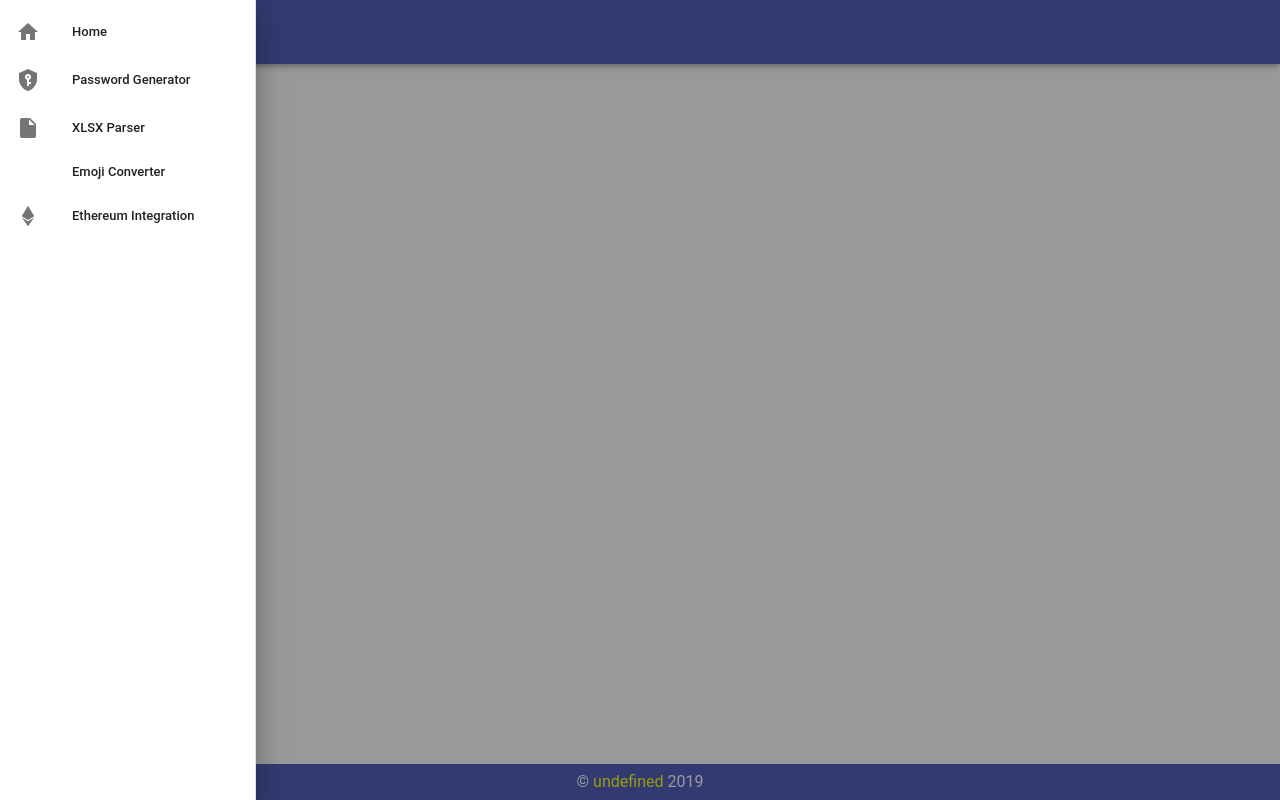
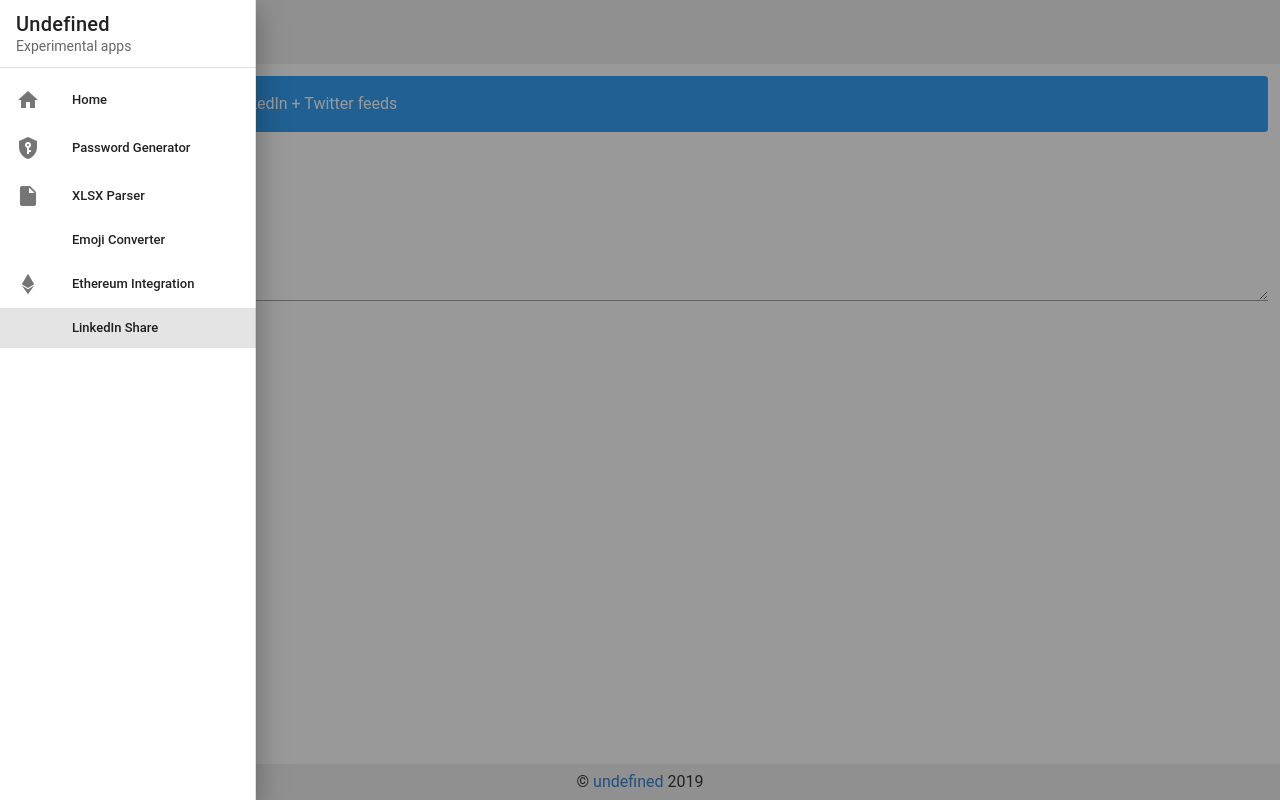
Before and after one commit to yohanesgultom/lab, a Vue app: page /linkedIn in a window 1280 px wide. Both pictures are taken after a click on the button 28 px from the left and 32 px from the top of the page. Built offline with nearby package versions, Linux system fonts and the light colour scheme.

Commit message:
add linkedin share

```diff
--- a/src/App.vue
+++ b/src/App.vue
@@ -1,6 +1,17 @@
 <template>
   <v-app id="inspire">
     <v-navigation-drawer v-model="drawer" app temporary>
+      <v-list-item>
+        <v-list-item-content>
+          <v-list-item-title class="title">
+            Undefined
+          </v-list-item-title>
+          <v-list-item-subtitle>
+            Experimental apps
+          </v-list-item-subtitle>
+        </v-list-item-content>
+      </v-list-item>
+       <v-divider></v-divider>
       <v-list dense>
         <v-list-item v-for="route in $router.options.routes" :key="route.path" :to="route.path">
           <v-list-item-action>
@@ -13,7 +24,7 @@
       </v-list>
     </v-navigation-drawer>
 
-    <v-app-bar app color="indigo" dark>
+    <v-app-bar app :color="themeColor" class="elevation-0">
       <v-app-bar-nav-icon @click.stop="drawer = !drawer" />
       <v-toolbar-title>{{ title }}</v-toolbar-title>
     </v-app-bar>
@@ -26,8 +37,8 @@
       </v-container>
     </v-content>
 
-    <v-footer color="indigo" class="d-flex justify-center" app>
-      <span class="white--text">&copy; <a style="text-decoration: none; color: yellow;" href="https://yohanes.gultom.me">undefined</a> 2019</span>
+    <v-footer :color="themeColor" class="d-flex justify-center" app>
+      <span>&copy; <a style="text-decoration: none;" href="https://yohanes.gultom.me">undefined</a> 2019</span>
     </v-footer>
 
     <v-snackbar v-model="alertMessage" :timeout="3000">
@@ -52,6 +63,7 @@ export default {
   data: () => ({
     drawer: null,
     title: 'Home',
+    themeColor: '#eee',
   }),
   computed: {
     overlay: {
--- a/src/router/index.js
+++ b/src/router/index.js
@@ -34,6 +34,12 @@ const routes = [
     name: 'ethereum',
     component: () => import(/* webpackChunkName: "ethereum" */ '../views/Ethereum.vue'),
     meta: {title: 'Ethereum Integration', icon: 'mdi-ethereum'},
+  },
+  {
+    path: '/linkedIn',
+    name: 'linkedIn',
+    component: () => import(/* webpackChunkName: "linkedIn" */ '../views/LinkedIn.vue'),
+    meta: {title: 'LinkedIn Share', icon: 'mdi-linkedin-box'},
   }
 ]
 
--- a/src/views/Ethereum.vue
+++ b/src/views/Ethereum.vue
@@ -36,6 +36,7 @@
 </template>
 
 <script>
+/* eslint-disable no-console */
 import Web3 from 'web3'
 import localforage from 'localforage'
 import store from "../store/index"
@@ -56,7 +57,6 @@ export default {
     }),
     methods: {
       getBalance: async function () {
-        /* eslint-disable no-console */
         // attempt to load address from local storage
         let tmp = await localforage.getItem('address')
         console.log('stored in local storage:', tmp)
--- /dev/null
+++ b/src/views/LinkedIn.vue
@@ -0,0 +1,41 @@
+<template>
+  <v-form>
+    <v-alert type="info">
+      Share any URL to your LinkedIn + Twitter feeds
+    </v-alert>
+
+    <v-textarea
+      v-model="url"
+      type="text"
+      label="URL"
+      autofocus
+      required
+    ></v-textarea>
+    <v-btn
+      color="success"
+      class="mr-4"
+      @click="share"
+    >
+      Share
+    </v-btn>
+  </v-form>
+</template>
+
+<script>
+export default {
+    data: () => ({
+        url: '',
+    }),
+
+    methods: {
+        share: function() {
+            /* eslint-disable no-console */
+            if (this.url) {
+              let url = encodeURI(this.url)
+              let shareUrl = `https://www.linkedin.com/sharing/share-offsite/?url=${url}`
+              window.open(shareUrl)
+            }
+        }
+    }
+}
+</script>
```
Also changed, not shown: 1 other file (tests, documents, lock files or other folders).
